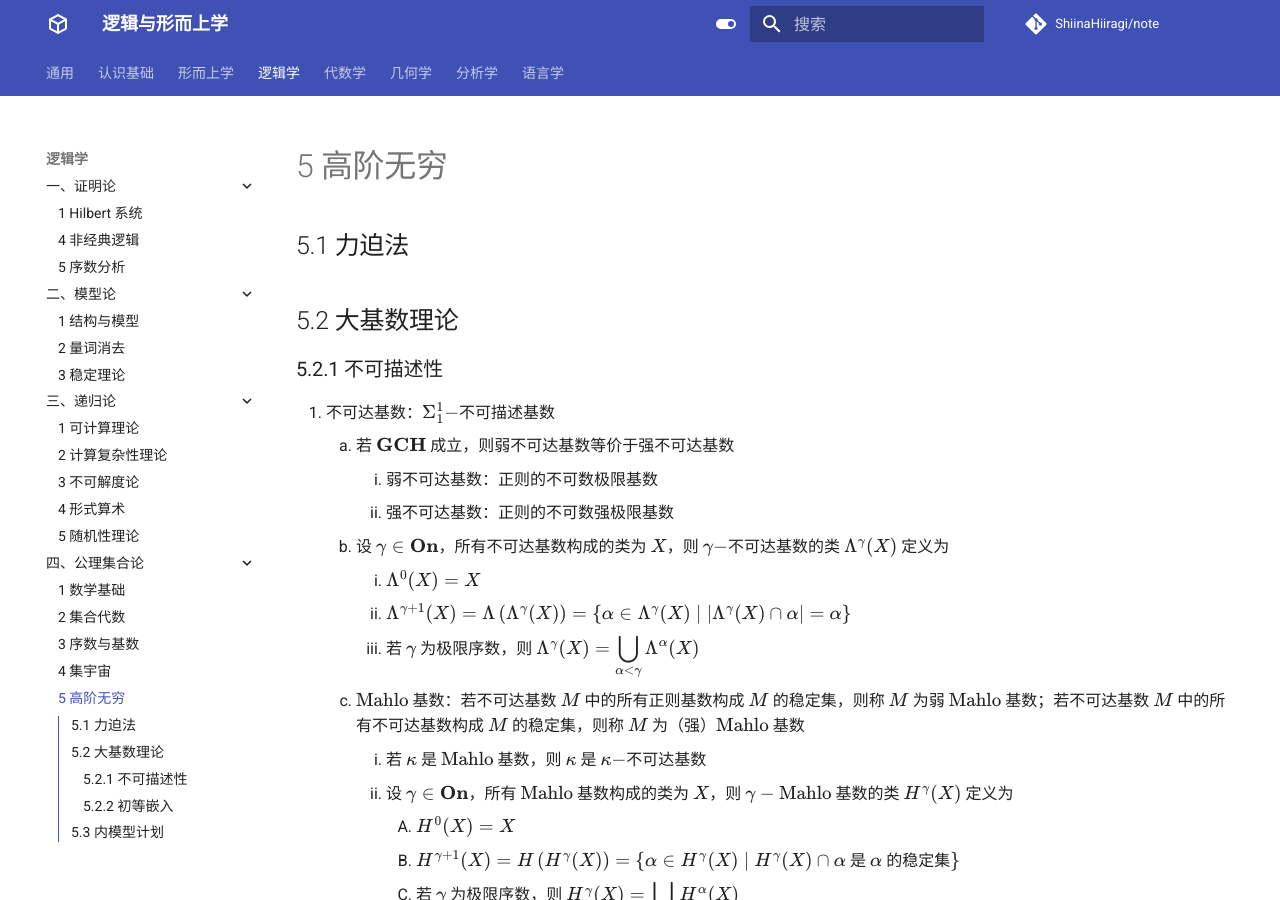
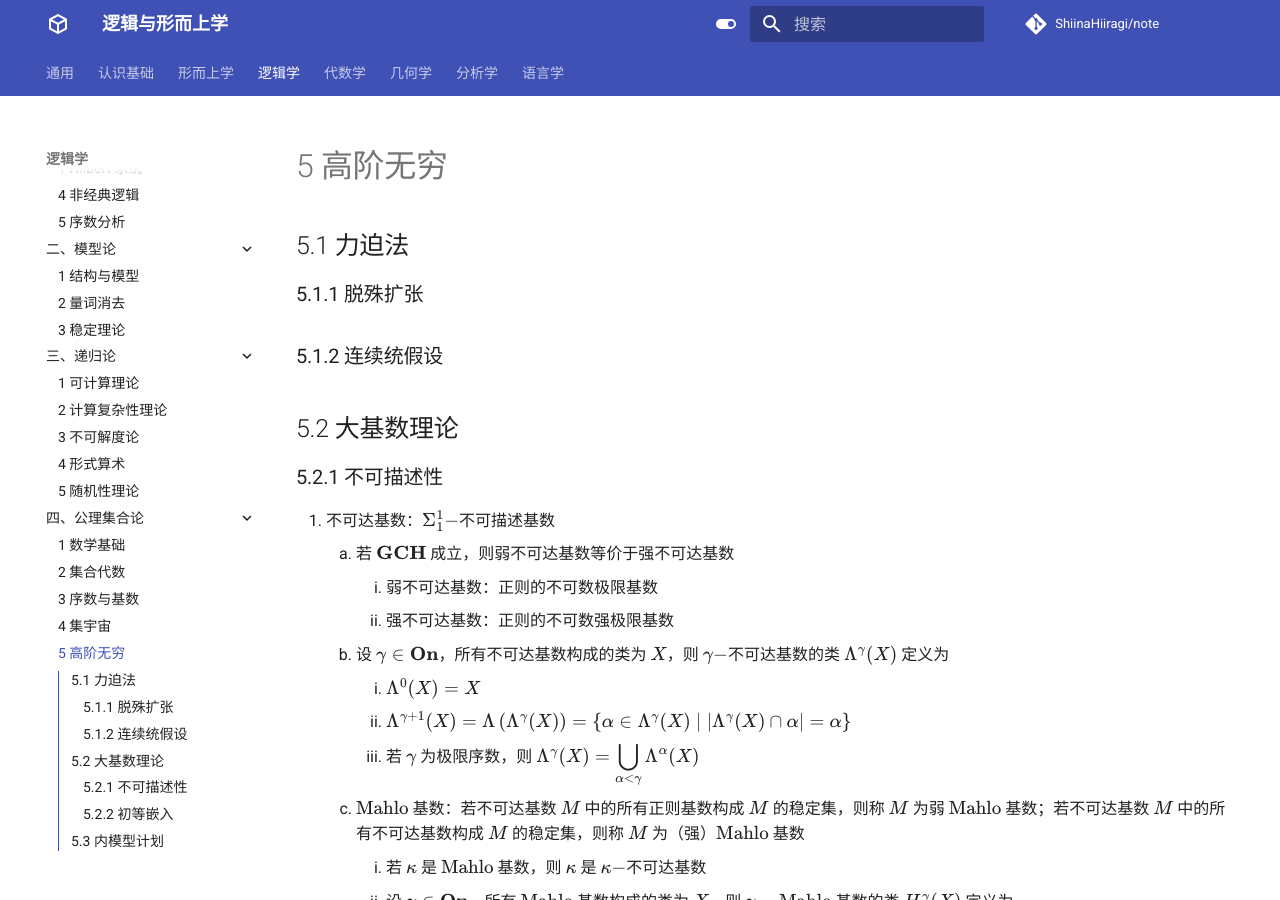
Before and after one commit to ShiinaHiiragi/note, an MkDocs documentation site: the page built from docs/logic/set/card.md, in a window 1280 px wide and 900 px high. Built offline with MkDocs 1.6.1 and Material for MkDocs 9.7.7, drawn with Linux system fonts in a browser that asks for light colours; comment, search, counter and statistics services are not loaded.

```diff
--- a/docs/logic/set/card.md
+++ b/docs/logic/set/card.md
@@ -1,6 +1,9 @@
 # 5 高阶无穷
 
 ## 5.1 力迫法
+### 5.1.1 脱殊扩张
+
+### 5.1.2 连续统假设
 
 ## 5.2 大基数理论
 ### 5.2.1 不可描述性
```
Also changed, not shown: docs/logic/set/univ.md (+1 -1 lines).
